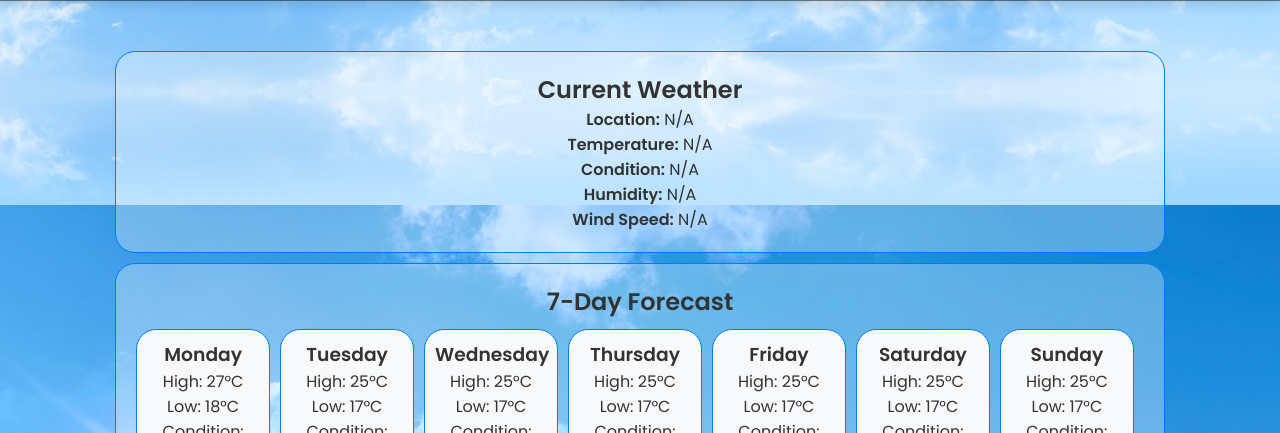
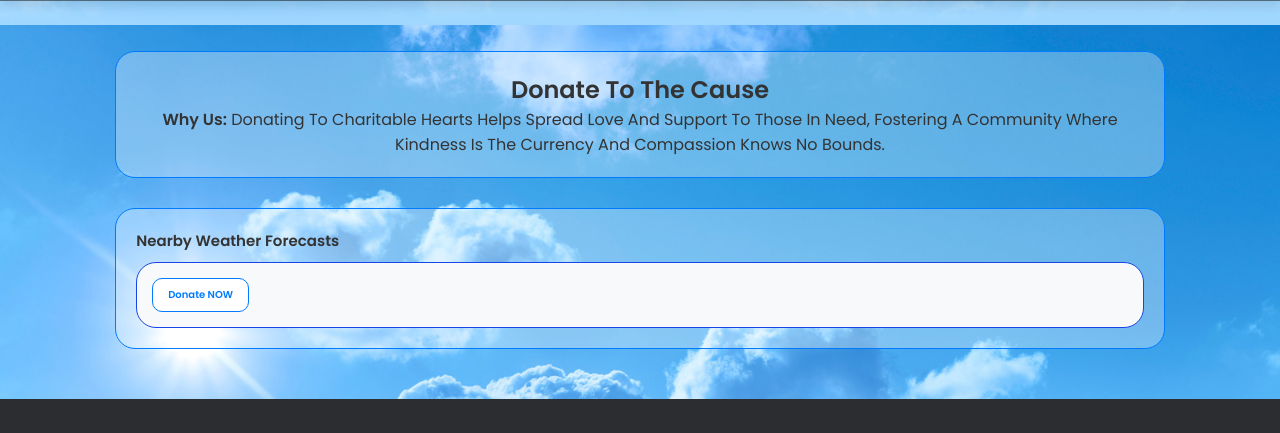
Before and after one commit to jonu314/Weather, a plain HTML site: page index.html in a window 1280 px wide. Shown: the part 79-512 px from the top of the page. Drawn offline with nearby package versions, Linux system fonts and the light colour scheme; some packages are replaced by stand-ins of ours; no server answers; a script that the page names is missing.

Commit message:
Update index.html

```diff
--- a/index.html
+++ b/index.html
@@ -79,32 +79,28 @@
     <!-- Current Weather Forecast Starts -->
     <section class="weather-section">
         <section class="current-weather">
-            <h2>Current Weather</h2>
+            <h2>Donate to the Cause</h2>
             <div class="weather-info">
                 <!-- Place all the relevant information about the current weather here.
                     For example, temperature, condition, humidity, etc. -->
                 <!-- <p><strong>Temperature:</strong> 25°C</p>
                 <p><strong>Condition:</strong> Sunny</p>
                 <p><strong>Humidity:</strong> 60%</p> -->
-                <p><strong>Location:</strong> <span id="weather-location">N/A</span></p>
-                <p><strong>Temperature:</strong> <span id="weather-temperature">N/A</span></p>
-                <p><strong>Condition:</strong> <span id="weather-condition">N/A</span></p>
-                <p><strong>Humidity:</strong> <span id="weather-humidity">N/A</span></p>
-                <p><strong>Wind Speed:</strong> <span id="weather-wind">N/A</span></p>
+                <p><strong>Why Us:</strong> <span id="weather-location">Donating to Charitable Hearts helps spread love and support to those in need, fostering a community where kindness is the currency and compassion knows no bounds.</span></p>
             </div>
         </section>
 
         <!-- Current Weather Forecast Ends -->
 
-        <!-- 7 day Forecast Starts-->
+        <!-- 7 day Forecast Starts
 
         <div class = "forecast-contanier">
             <section class="seven-day-forecast">
                 <h2>7-day Forecast</h2>
                 <div class="forecast-grid">
                     <div class="swiper-wrapper">
-                    <!-- Each of these divs represents a day in the 10-day forecast.
-                        You can add more information as needed. -->
+                     Each of these divs represents a day in the 10-day forecast.
+                        You can add more information as needed.
                     <div class="forecast-day">
                         <h3>Monday</h3>
                         <p>High: 27°C</p>
@@ -147,16 +143,16 @@
                         <p>Low: 17°C</p>
                         <p>Condition: Sunny</p>
                     </div>
-                    <!-- Repeat the above structure for the remaining 8 days -->
+                    Repeat the above structure for the remaining 8 days
                     </div>
                 </div>
             </section>
         </div>
     </section>
-
+-->
     <!-- 10 day Forecast Ends-->
 
-    <!-- Hourly Forecast Starts-->
+    <!-- Hourly Forecast Starts
 
     <section class = "hr">
     <section class="hourly-forecast-section">
@@ -166,10 +162,10 @@
         </div>
     </section>
     </section>
-
+-->
     <!-- Hourly Forecast Ends-->
 
-    <!-- Additional Weather Details Starts -->
+    <!-- Additional Weather Details Starts
     <section class = "wd">
     <section class="additional-weather-details">
         <h2>Weather Details</h2>
@@ -201,16 +197,16 @@
             </div>
         </div>
     </section>
-    <!-- Additional Weather Details Ends -->
+     Additional Weather Details Ends
     </section>
+-->
 
-
-   <!-- News and Updates Section Starts -->
+   <!-- News and Updates Section Starts
 <section class='nu'>
     <section class="news-updates">
         <h2>News and Updates</h2>
         <div class="news-container">
-            <!-- Each of these divs represents a news/update item. You can add as many as needed. -->
+             Each of these divs represents a news/update item. You can add as many as needed.
             <div class="news-item">
                 <h3>Weather Alert</h3>
                 <p>There is a thunderstorm warning in the northeast region for the next 24 hours. Residents are advised to stay indoors and avoid travel.</p>
@@ -221,17 +217,17 @@
                 <p>Did you know? Lightning can heat the air it passes through to 50,000 degrees Fahrenheit (5 times hotter than the surface of the sun).</p>
                 <span class="news-date">Nov 1, 2023</span>
             </div>
-            <!-- Add more news items as needed -->
+             Add more news items as needed
         </div>
     </section>
+-->
 
     <!-- Nearby Weather Forecasts Section -->
     <section class="nearby-forecasts">
         <h2>Nearby Weather Forecasts</h2>
         <ul>
             <!-- Add links for nearby weather forecasts -->
-            <li><a href="https://www.weatherbug.com/weather-forecast/now/dallas-tx-75219" target="_blank">City 1 Forecast</a></li>
-            <li><a href="https://www.weatherbug.com/weather-forecast/now/richardson-tx-75081" target="_blank">City 2 Forecast</a></li>
+            <li><a href="https://www.weatherbug.com/weather-forecast/now/dallas-tx-75219" target="_blank">Donate NOW</a></li>
             <!-- Add more forecast links as needed -->
         </ul>
     </section>
@@ -240,7 +236,7 @@
 
     <!-- News and Updates Section Ends -->
 
-    <!-- Maps section Starts -->
+    <!-- Maps section Starts
     <section class = "map">
     <div class="map-container">
         <h2>Maps</h2>
@@ -248,7 +244,7 @@
     </div>
     </section>
 
-    <!-- Maps section Ends -->
+     Maps section Ends -->
 
     <!-- Footer Section Starts -->
 <footer class="footer">
```
